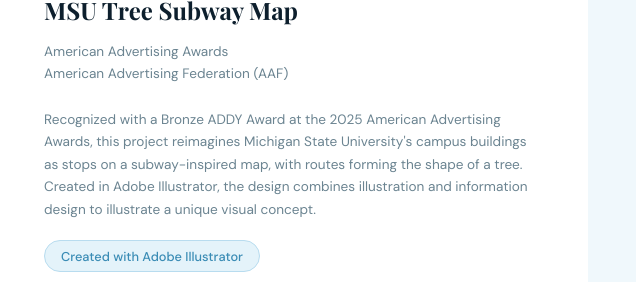
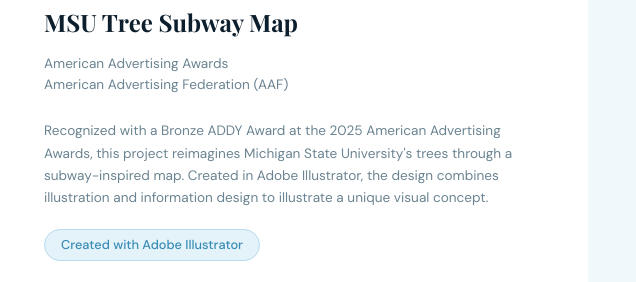
Before and after one commit to sama37/courtney, a plain HTML site: page index.html in a window 1280 px wide. Shown: the part 1824-2106 px from the top of the page, 644-1280 px from the left. Drawn offline with nearby package versions, Linux system fonts and the light colour scheme; a web font is replaced by a local one.

Commit message:
Update index.html

```diff
--- a/index.html
+++ b/index.html
@@ -202,15 +202,14 @@
       </p>
 
       <p class="card-desc">
-        Recognized with a Bronze ADDY Award at
-        the 2025 American Advertising Awards,
+        Recognized with a Bronze ADDY Award
+        at the 2025 American Advertising Awards,
         this project reimagines Michigan State
-        University's campus buildings as stops
-        on a subway-inspired map, with routes
-        forming the shape of a tree. Created in Adobe
+        University's trees through a
+        subway-inspired map. Created in Adobe
         Illustrator, the design combines
-        illustration and information design
-        to illustrate a unique visual concept.
+        illustration and information design to
+        illustrate a unique visual concept.
       </p>
 
       <p class="award-tool">
```
